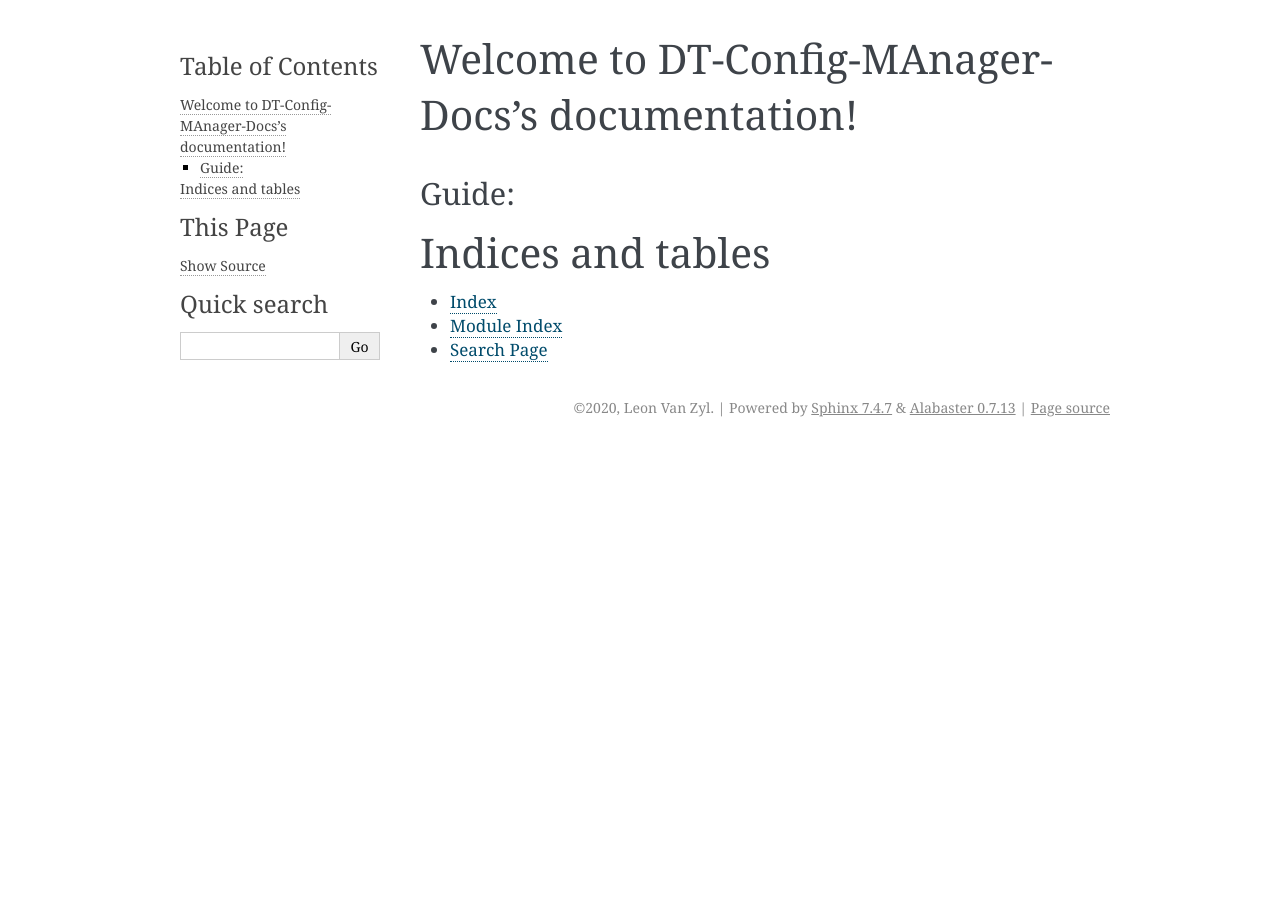
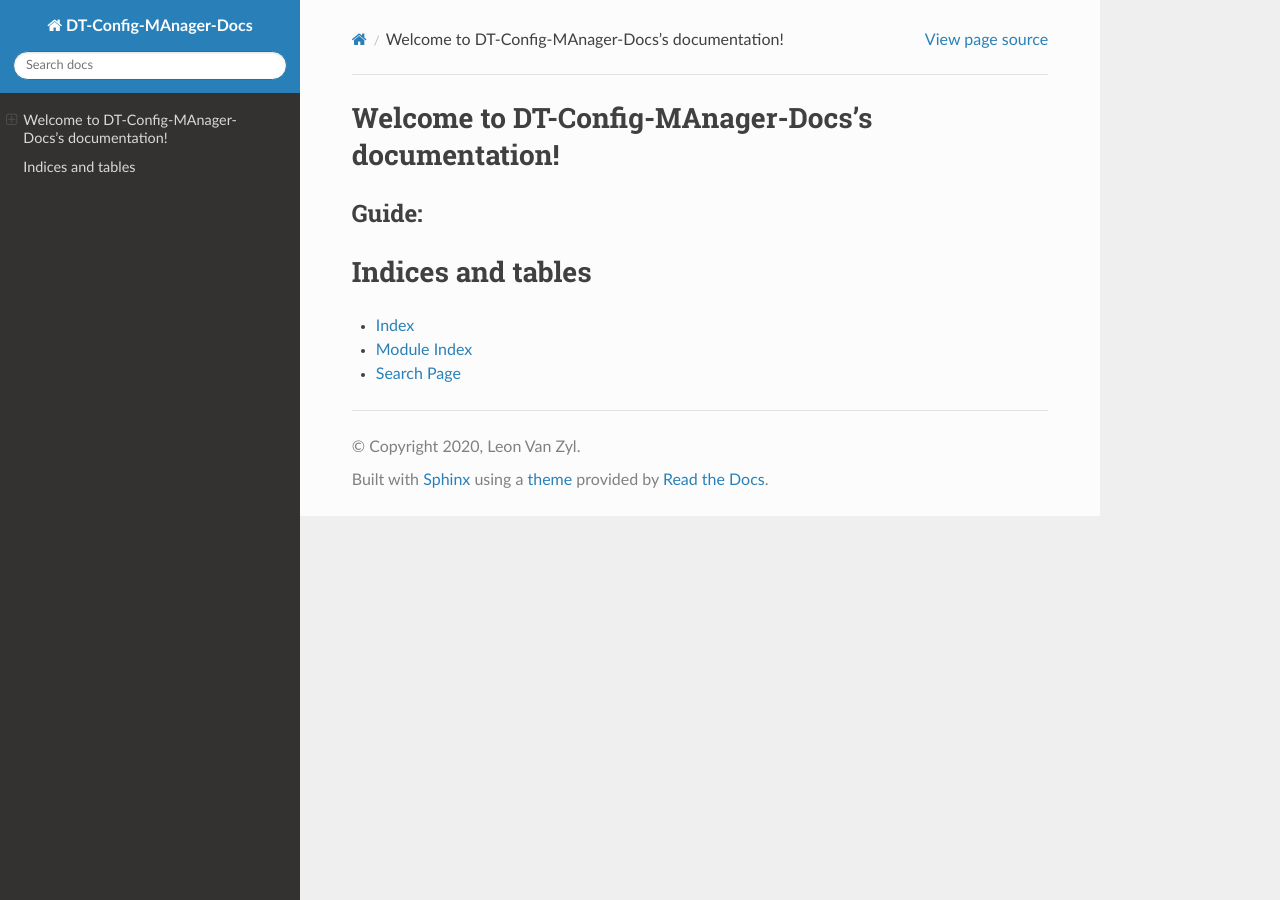
Before and after one commit to mediro-ict/DT-Config-Manager-Docs, a Sphinx documentation site: the page built from docs/source/index.rst, in a window 1280 px wide. Built offline with Sphinx 7.4.7 and the Read the Docs theme 2.0.0, drawn with Linux system fonts in a browser that asks for light colours.

Commit message:
theme change

```diff
--- a/docs/source/conf.py
+++ b/docs/source/conf.py
@@ -46,7 +46,7 @@
 # The theme to use for HTML and HTML Help pages.  See the documentation for
 # a list of builtin themes.
 #
-html_theme = 'alabaster'
+html_theme = "sphinx_rtd_theme"
 
 # Add any paths that contain custom static files (such as style sheets) here,
 # relative to this directory. They are copied after the builtin static files,
--- /dev/null
+++ b/requirements.txt
@@ -0,0 +1,2 @@
+sphinx_rtd_theme
+recommonmark
```
